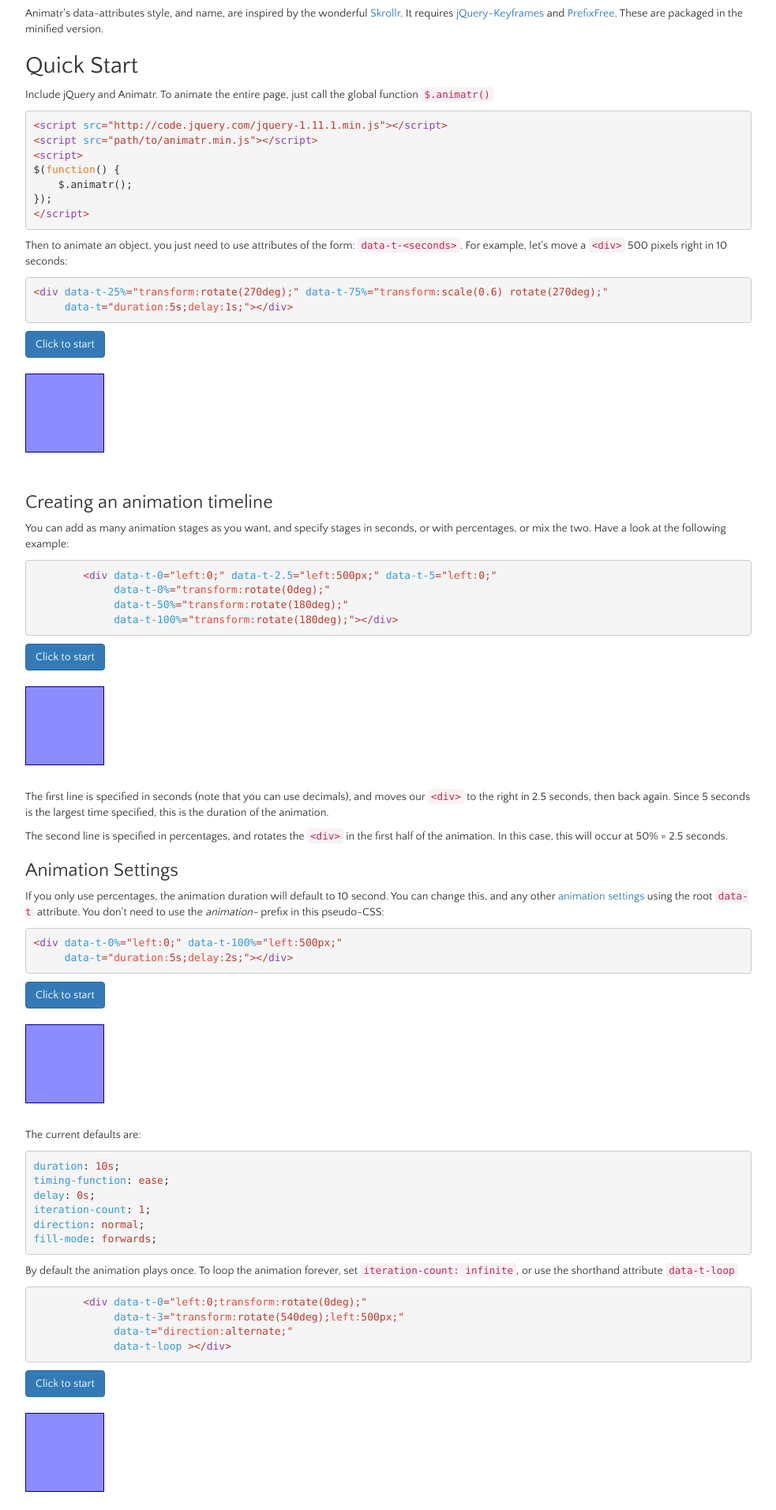
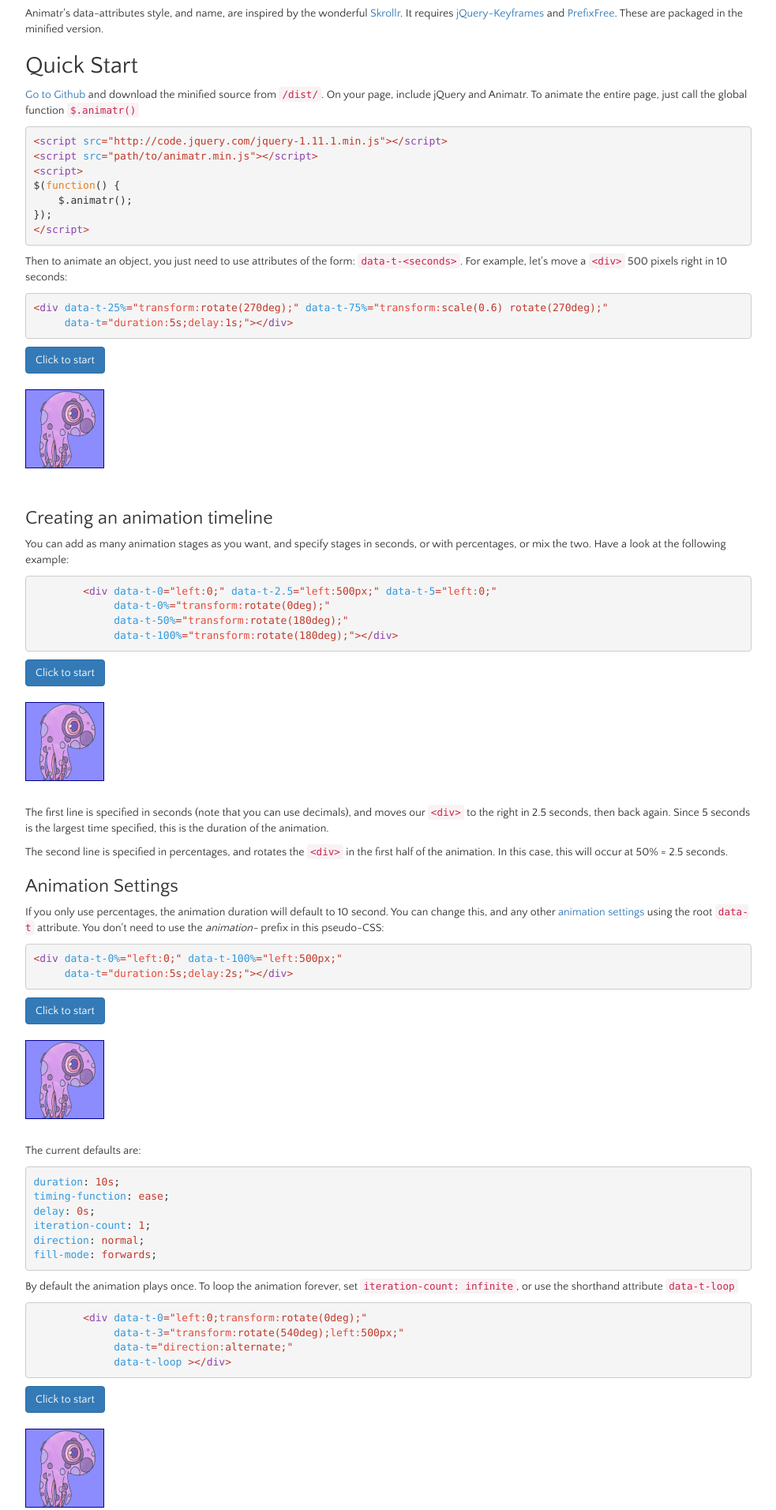
Before and after one commit to sprawld/Animatr, a website: page src/index.html in a window 1280 px wide. Shown: the part 1032-2944 px from the top of the page at 79% size, without its empty margins (148-1131 px from the left). Drawn offline with nearby package versions, Linux system fonts and the light colour scheme.

Commit message:
v0.1.0 final commit
Hopefully

```diff
--- a/src/css/main.css
+++ b/src/css/main.css
@@ -10,7 +10,7 @@ header h2 {font-size:3vw;margin-top:-1vh;margin-bottom:4vh;}
 .example button {margin-bottom:20px;}
 .demo {position:relative;width:100%;height:130px;}
 .demo div {width:100px;height:100px;display:block;position:absolute;top:0;left:0;background-color:rgb(140,140,255);
-	background-image:url('../octo.png');background-size:100px;border:1px solid darkblue;}
+	background-image:url('octo.png');background-size:100px;border:1px solid darkblue;}
 
 
 /*code highlighting */
--- a/src/index.html
+++ b/src/index.html
@@ -61,7 +61,7 @@
 	</ul>
 	<p>Animatr&#39;s data-attributes style, and name, are inspired by the wonderful <a href="https://github.com/Prinzhorn/skrollr">Skrollr</a>. It requires <a href="https://github.com/jQueryKeyframes/jQuery.Keyframes">jQuery-Keyframes</a> and <a href="http://leaverou.github.io/prefixfree/">PrefixFree</a>. These are packaged in the minified version.</p>
 	<h2 id="quick-start">Quick Start</h2>
-	<p>Include jQuery and Animatr. To animate the entire page, just call the global function <code>$.animatr()</code></p>
+	<p><a href="https://github.com/sprawld/Animatr">Go to Github</a> and download the minified source from <code>/dist/</code>. On your page, include jQuery and Animatr. To animate the entire page, just call the global function <code>$.animatr()</code></p>
 
 
 <pre><code class="lang-html"><span class="hljs-tag">&lt;<span class="hljs-title">script</span> <span class="hljs-attribute">src</span>=<span class="hljs-value">"http://code.jquery.com/jquery-1.11.1.min.js"</span>&gt;</span><span class="javascript"></span><span class="hljs-tag">&lt;/<span class="hljs-title">script</span>&gt;</span>
@@ -82,7 +82,7 @@ $(<span class="hljs-function"><span class="hljs-keyword">function</span><span cl
 </code></pre>
 
 
-		<div class="example">
+		<div class="example" id="example-1">
 			<button class="btn btn-primary single">Click to start</button>
 			<div class="demo">
 				<div data-t-25%="transform:rotate(270deg);" data-t-75%="transform:scale(0.6) rotate(270deg);"
@@ -101,7 +101,7 @@ $(<span class="hljs-function"><span class="hljs-keyword">function</span><span cl
 </code></pre>
 
 
-		<div class="example">
+		<div class="example" id="example-2">
 			<button class="btn btn-primary single">Click to start</button>
 			<div class="demo">
 				<div data-t-0="left:0;" data-t-2.5="left:500px;" data-t-5="left:0;"
@@ -122,7 +122,7 @@ $(<span class="hljs-function"><span class="hljs-keyword">function</span><span cl
 </code></pre>
 
 
-		<div class="example">
+		<div class="example" id="example-3">
 			<button class="btn btn-primary single">Click to start</button>
 			<div class="demo">
 				<div data-t-0%="left:0;" data-t-100%="left:500px;"
@@ -153,7 +153,7 @@ $(<span class="hljs-function"><span class="hljs-keyword">function</span><span cl
 </code></pre>
 
 
-		<div class="example">
+		<div class="example" id="example-4">
 			<button class="btn btn-primary infinite">Click to start</button>
 			<div class="demo">
 				<div data-t-0="left:0;transform:rotate(0deg);"
@@ -180,7 +180,7 @@ $(<span class="hljs-function"><span class="hljs-keyword">function</span><span cl
 </code></pre>
 
 
-		<div class="example">
+		<div class="example" id="example-5">
 			<button class="btn btn-primary single">Click to start</button>
 			<div class="demo">
 
@@ -200,7 +200,7 @@ $(<span class="hljs-function"><span class="hljs-keyword">function</span><span cl
 </code></pre>
 
 
-		<div class="example">
+		<div class="example" id="example-6">
 			<button class="btn btn-primary single">Click to start</button>
 			<div class="demo">
 				<div data-t-0="left:0;" data-t-10="left:100%;"
```
Also changed, not shown: README.md, src/css/octo.png (added).
